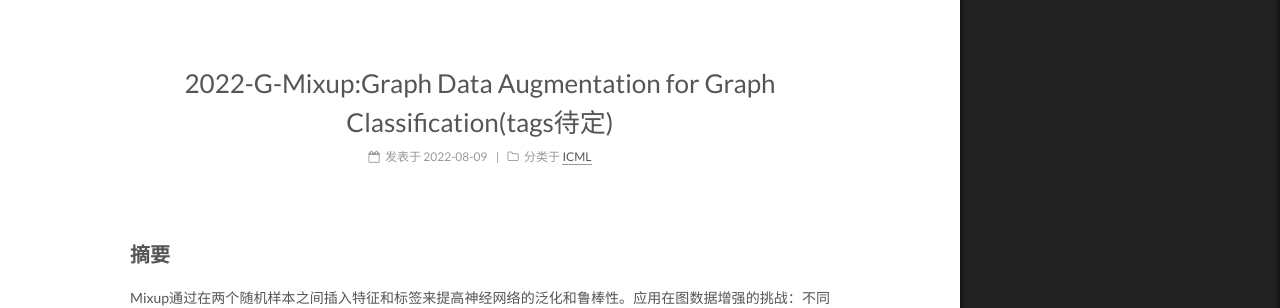
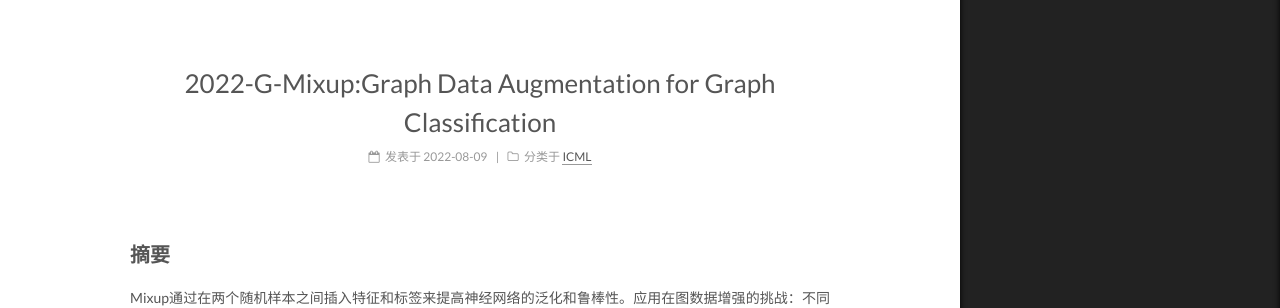
Before and after one commit to SunJC911/sunjc911.github.io, a Jekyll site: the page built from _posts/2022-08-09-2022-G-Mixup-Graph-Data-Augmentation-for-Graph-Classification.md, in a window 1280 px wide. Shown: the part 313-621 px from the top of the page. Built offline with Jekyll 4.4.1, drawn with Linux system fonts in a browser that asks for light colours.

Commit message:
update Gmixup

```diff
--- a/_posts/2022-08-09-2022-G-Mixup-Graph-Data-Augmentation-for-Graph-Classification.md
+++ b/_posts/2022-08-09-2022-G-Mixup-Graph-Data-Augmentation-for-Graph-Classification.md
@@ -1,11 +1,10 @@
 ---
-title: 2022-G-Mixup:Graph Data Augmentation for Graph Classification(tags待定)
+title: 2022-G-Mixup:Graph Data Augmentation for Graph Classification
 description: ICML2022 Outstanding Paper
 date: 2022-08-09
 categories:
  - ICML
 tags:
- - CL
  - Graph
  - DataAugmentation
  - GraphClassification
```
